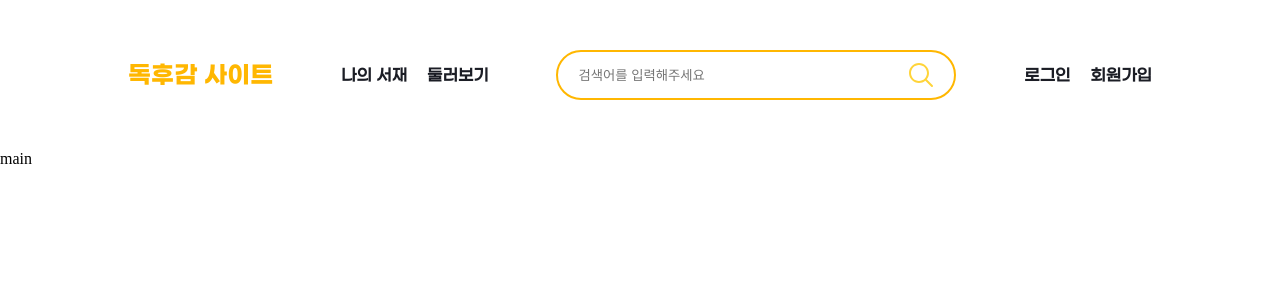
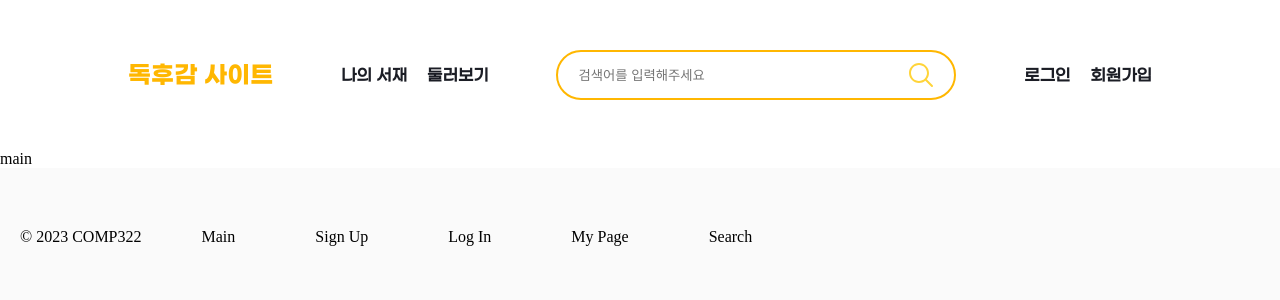
Before and after one commit to jhyep/db-team4-project, a React (Vite) app in the folder client/: page / in a window 1280 px wide. Shown: the top 300 px of the page. Built offline with nearby package versions, Linux system fonts and the light colour scheme.

Commit message:
feat: Footer 간략 구현
들어간 내용들은 전부 임시입니다.

```diff
--- a/client/src/App.jsx
+++ b/client/src/App.jsx
@@ -1,4 +1,5 @@
 import Header from './components/Header';
+import Footer from './components/Footer';
 import { Outlet } from 'react-router-dom';
 
 function App() {
@@ -6,6 +7,7 @@ function App() {
     <>
       <Header />
       <Outlet />
+      <Footer />
     </>
   );
 }
--- /dev/null
+++ b/client/src/components/Footer/index.jsx
@@ -0,0 +1,32 @@
+import styled from 'styled-components';
+
+const StyledFooter = styled.footer`
+  display: flex;
+  flex-direction: row;
+  position: relative, transform;
+  padding: 50px 0px;
+  background-color: #fafafa;
+`;
+
+const CopyrightDiv = styled.div`
+  margin: 10px 20px;
+`;
+
+const PageDiv = styled.div`
+  margin: 10px 40px;
+`;
+
+function Footer() {
+  return (
+    <StyledFooter>
+      <CopyrightDiv>&copy; 2023 COMP322</CopyrightDiv>
+      <PageDiv>Main</PageDiv>
+      <PageDiv>Sign Up</PageDiv>
+      <PageDiv>Log In</PageDiv>
+      <PageDiv>My Page</PageDiv>
+      <PageDiv>Search</PageDiv>
+    </StyledFooter>
+  );
+}
+
+export default Footer;
```
